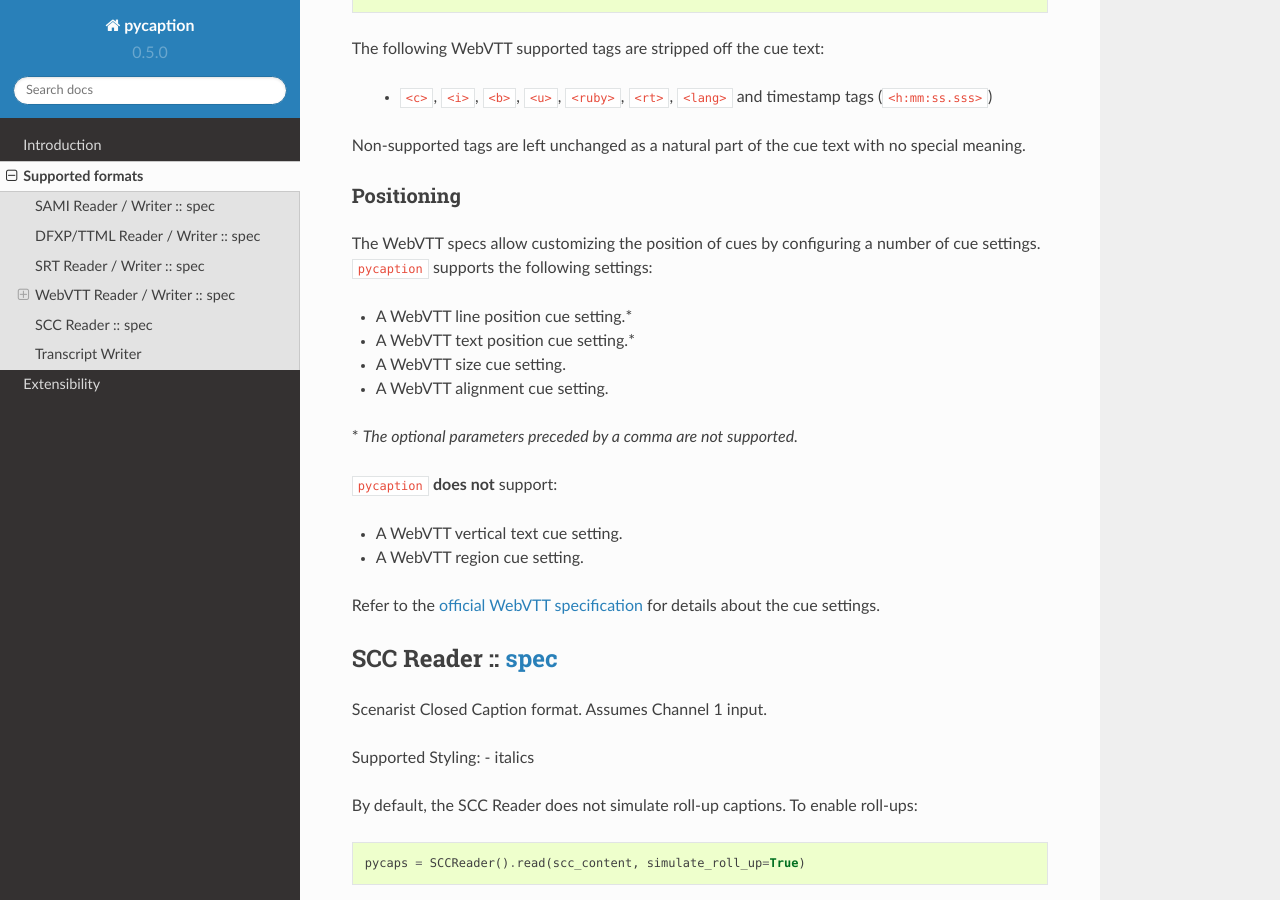
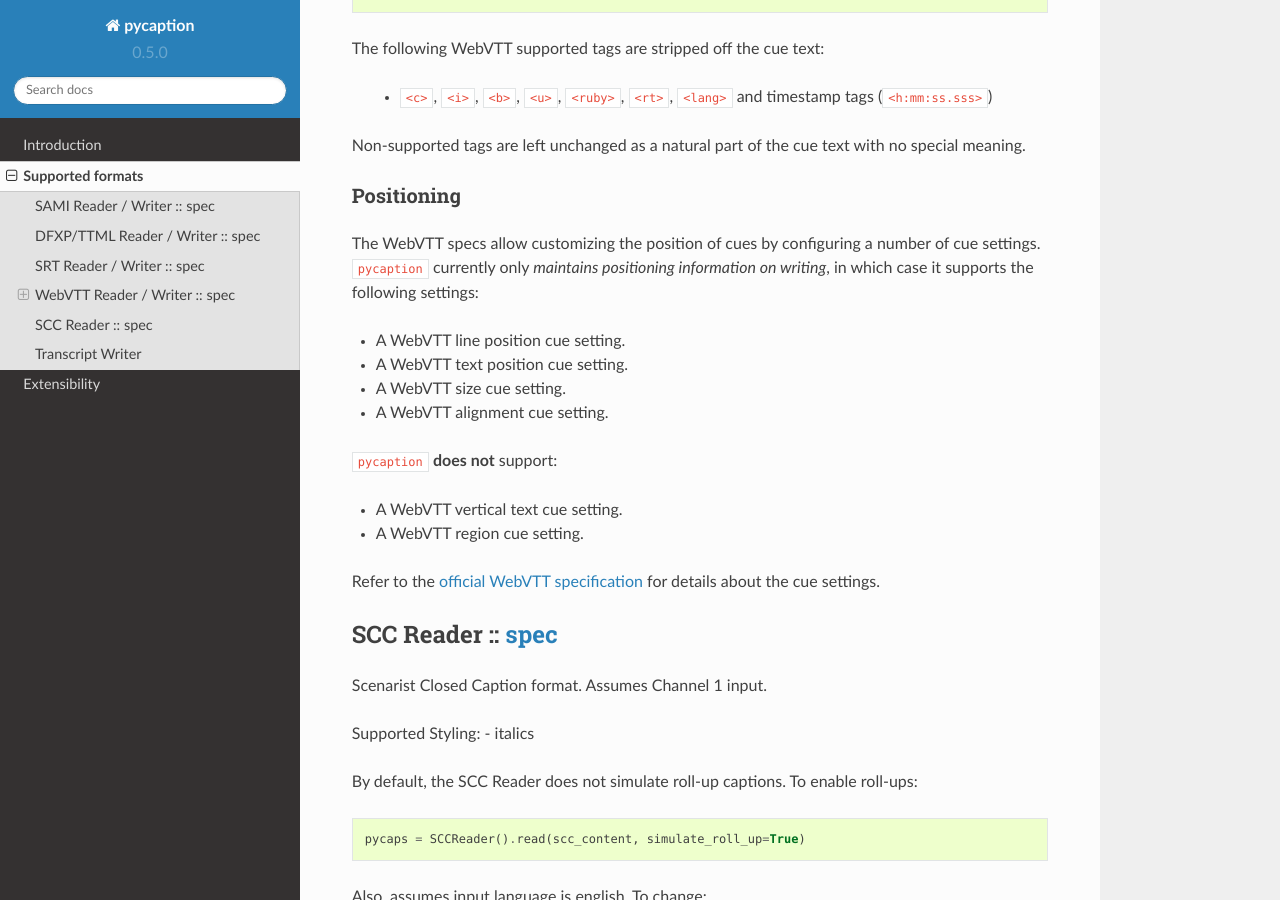
Before and after one commit to pbs/pycaption, a Sphinx documentation site: the page built from docs/supported_formats.rst, in a window 1280 px wide and 900 px high, scrolled down 1465 px. Built offline with Sphinx 7.4.7 and the Read the Docs theme 2.0.0, drawn with Linux system fonts in a browser that asks for light colours.

Commit message:
Updated documentation to make it clear that only the WebVTT Reader keeps positioning, not the Writer.

```diff
--- a/docs/supported_formats.rst
+++ b/docs/supported_formats.rst
@@ -82,13 +82,13 @@ Positioning
 ^^^^^^^^^^^
 
 The WebVTT specs allow customizing the position of cues by configuring a
-number of cue settings. ``pycaption`` supports the following settings:
+number of cue settings. ``pycaption`` currently only *maintains positioning
+information on writing*, in which case it supports the following settings:
 
--  A WebVTT line position cue setting.\*
--  A WebVTT text position cue setting.\*
+-  A WebVTT line position cue setting.
+-  A WebVTT text position cue setting.
 -  A WebVTT size cue setting.
 -  A WebVTT alignment cue setting.
-\* *The optional parameters preceded by a comma are not supported.*
 
 ``pycaption`` **does not** support:
 
```
